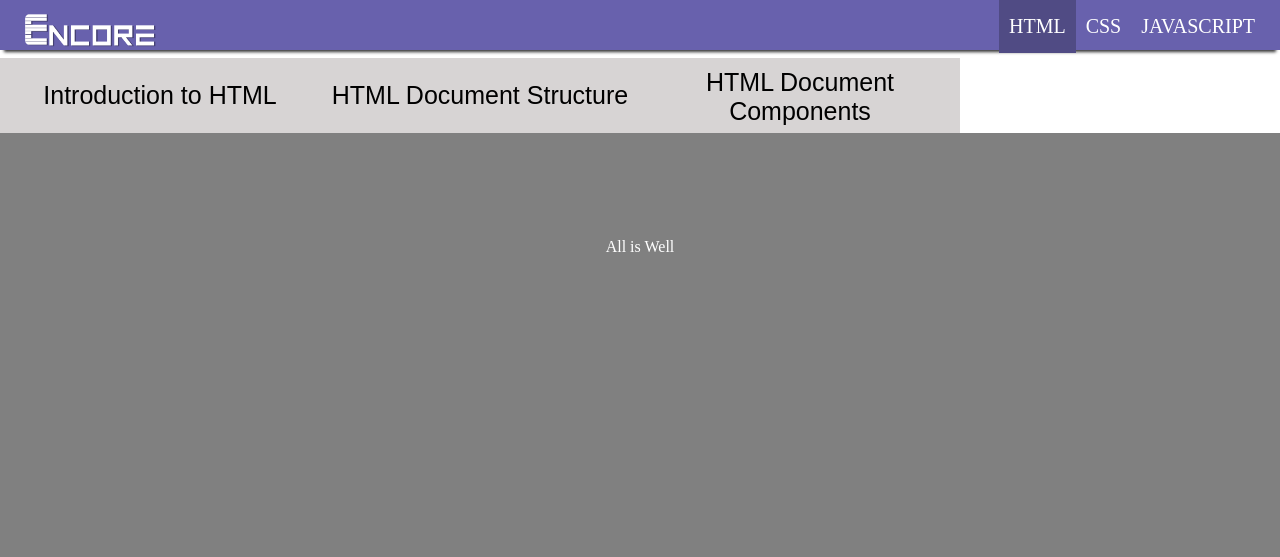
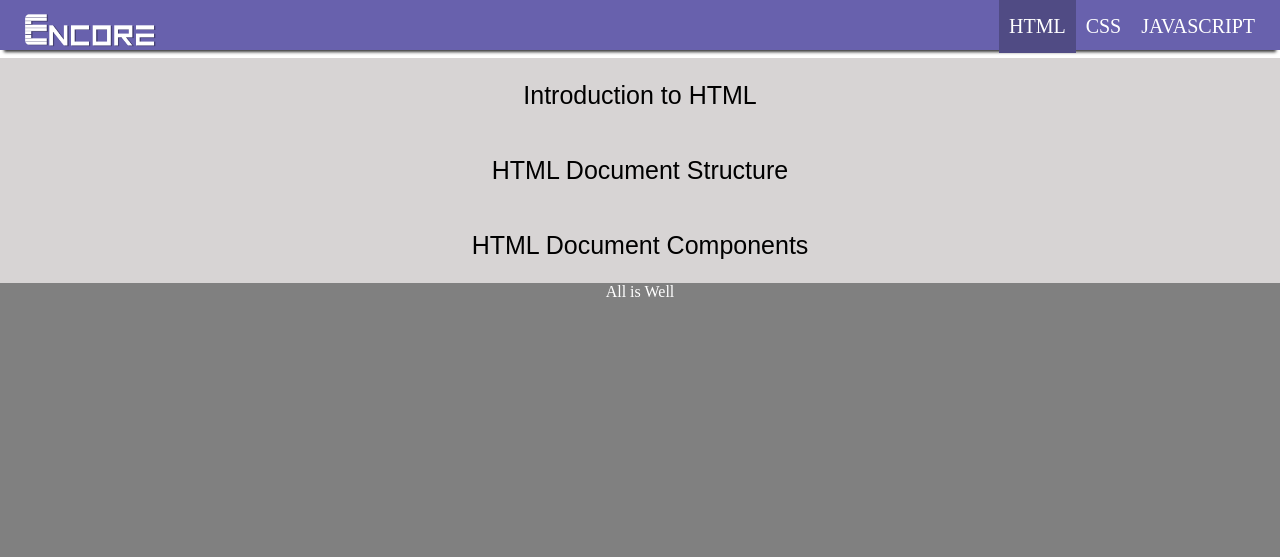
Before and after one commit to AbiRubrico/Encore, a PHP site: page /HTML-page/html-index.html in a window 1280 px wide. Shown: the top 557 px of the page. Run offline with PHP 8.4, Linux system fonts and the light colour scheme.

Commit message:
AbiRubrico edited style.css

```diff
--- a/css/style.css
+++ b/css/style.css
@@ -69,7 +69,7 @@ div.buttonsContainer{
 }
 
 div.buttonsContainer button{
-	width: 25%;
+	width: 100%;
 	height: 100%;
 	float: left;
 	border: none;
```
